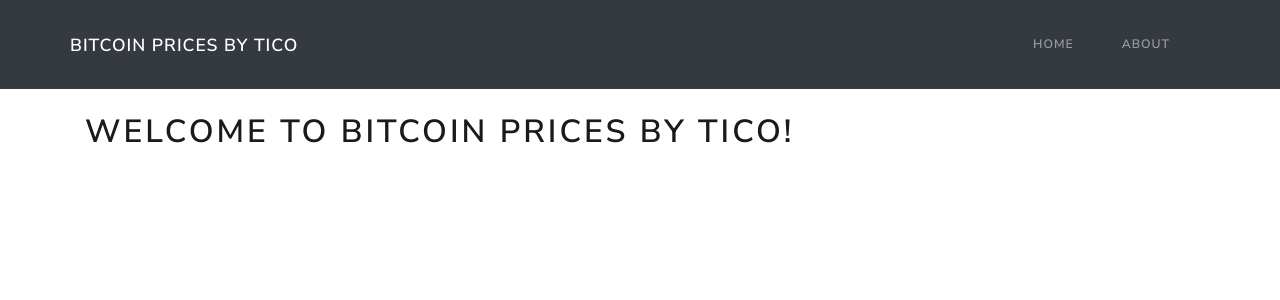
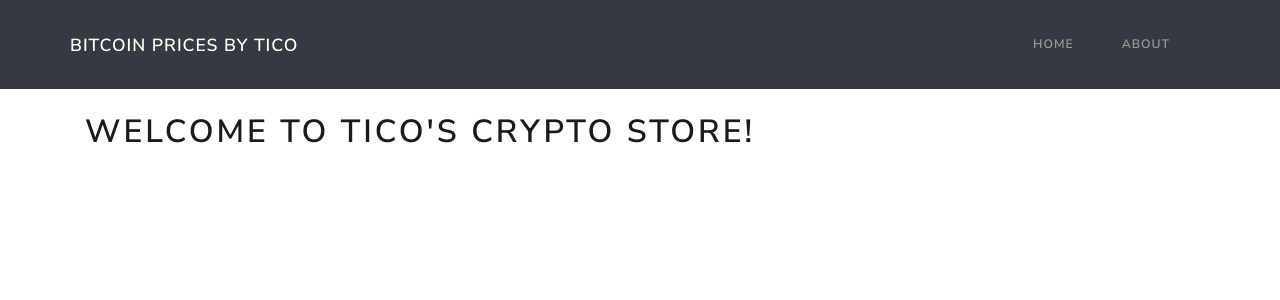
Before and after one commit to ticotheps/next-js-bitcoin-app, a Next.js app: page / in a window 1280 px wide. Shown: the top 300 px of the page. Built offline with nearby package versions, Linux system fonts and the light colour scheme.

Commit message:
Updates content of <h1> element in index.js

```diff
--- a/pages/index.js
+++ b/pages/index.js
@@ -3,7 +3,7 @@ import Layout from '../components/Layout';
 const Index = () => (
 	<Layout>
 		<div>
-			<h1>Welcome to Bitcoin Prices by Tico!</h1>
+			<h1>Welcome to Tico's Crypto Store!</h1>
 		</div>
 	</Layout>
 );
```
